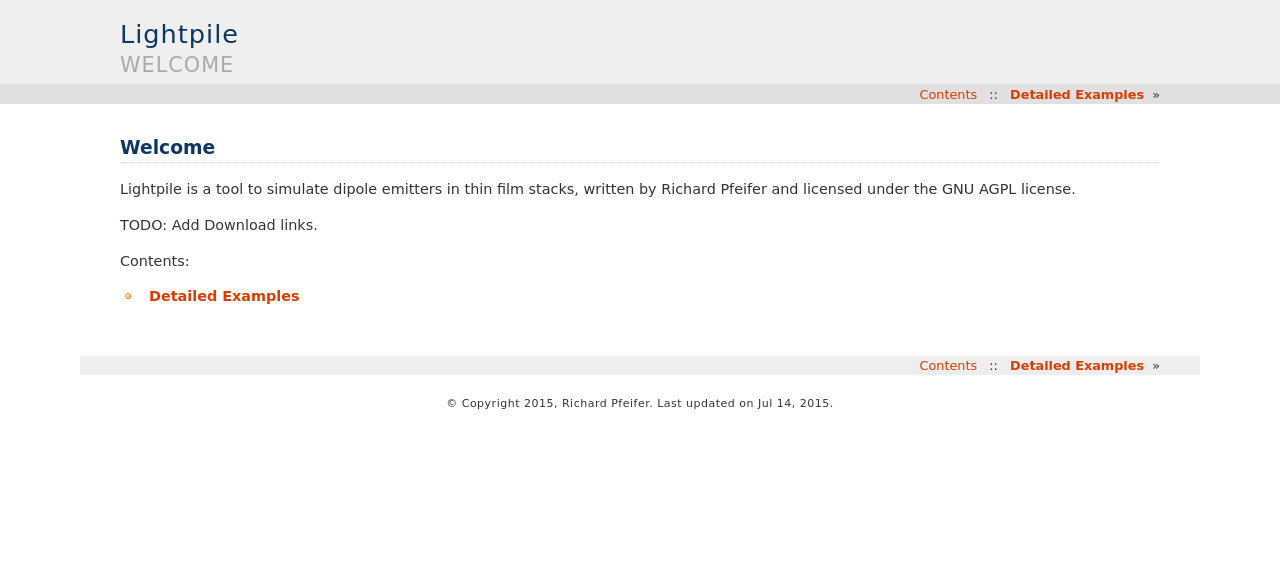
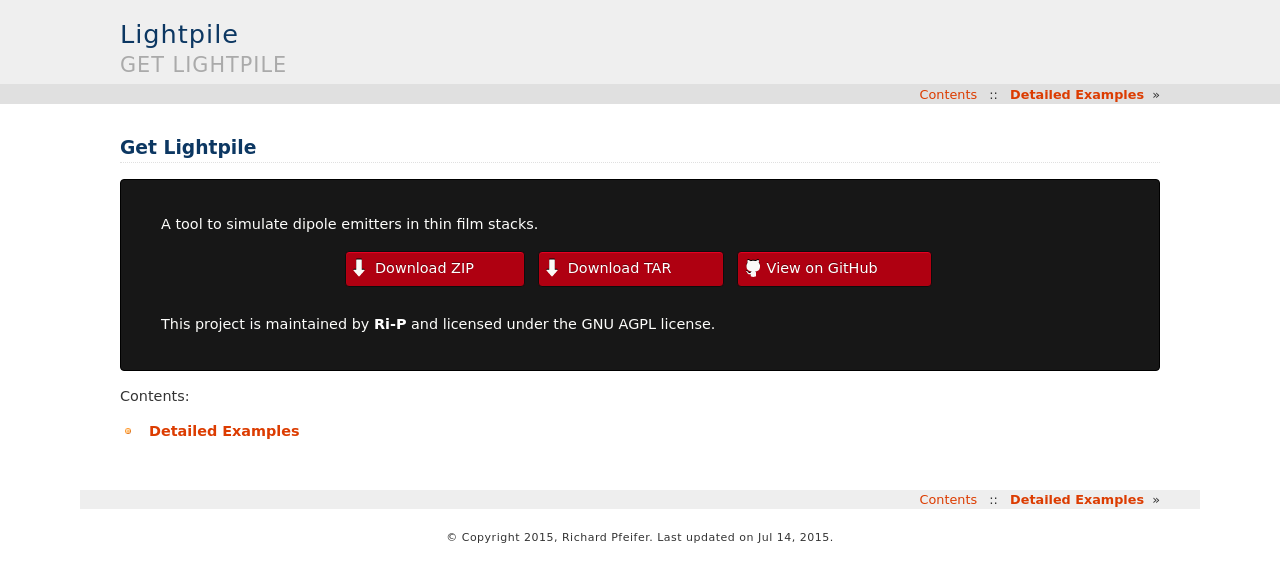
Before and after one commit to Ri-P/Lightpile, a Sphinx documentation site: the page built from docs/source/index.rst, in a window 1280 px wide. Shown: the top 582 px of the page. Built offline with Sphinx 7.4.7, drawn with Linux system fonts in a browser that asks for light colours; formulas are drawn with MathJax 3; pages that are not in the unit, such as notebooks, are missing from menus.

Commit message:
Add download box to main page of docs.

```diff
--- /dev/null
+++ b/docs/source/_static/custom.css
@@ -0,0 +1,67 @@
+/*
+body {
+  background-color: #FBFAF7;
+}
+*/
+div.downloads {
+  background-color: #171717;
+  color: #FDFDFB;
+  padding: 20px 40px;
+  border: 1px solid #000;
+  border-radius: 4px;
+}
+
+div.downloads table {
+  width: 600px;
+  border-style: none;
+  border-bottom-style: none;
+}
+
+div.downloads table.docutils td {
+  border-style: none none none;
+}
+
+div.downloads p.button {
+  margin-bottom: 12px;
+  line-heigth: 1em;
+  padding: 6px 6px 6px 7px;
+  background: #AF0011;
+  background: -moz-linear-gradient(top, #AF0011 0%, #820011 100%);
+  background: -o-linear-gradient(top, #AF0011 0%, #820011 100%);
+  border-radius: 4px;
+  border: 1px solid #0D0D0D;
+  -webbkit-box-shadow: inset 0px 1px 1px 0 rgba(233,2,38,1);
+  box-shadow: inset 0px 1px 1px 0 rgba(233,2,38,1);
+}
+
+div.downloads p.button:hover {
+  background: #C3001D;
+  background: -moz-linear-gradient(top, #C3001D 0%, #950119 100%);
+  background: -webkit-gradient(linear, left top, left bottom, color-stop(0%, #f8f8f8), color-stop(100%, #dddddd));
+  background: -webkit-linear-gradient(top, #C3001D, #950119 100%);
+  background: -o-linear-gradient(top, #C3001D 0%, #950119 100%);
+  background: -ms-linear-gradient(top, #C3001D 0%, #950119 100%);
+  background: linear-gradient(top, #C3001D 0%, #950119 100%);
+}
+
+div.downloads p.button a {
+  color: #fff;
+  -webkit-font-smoothing: antialiased;
+  background: url(./arrow-down.png) no-repeat;
+  font-weight: normal;
+  text-shadow: rgba(0, 0, 0, 0.4) 0 -1px 0;
+  padding: 2px 2px 2px 22px;
+  height: 30px;
+}
+
+div.downloads p.github a {
+  background: url(./octocat-small.png) no-repeat 1px;
+}
+
+div.downloads p.button a:hover {
+  color: #fff;
+  text-decoration: none;
+}
+
+div.downloads a.external {
+  color: #fff;}
--- /dev/null
+++ b/docs/source/_templates/layout.html
@@ -0,0 +1,2 @@
+{% extends "!layout.html" %}
+{% set css_files = css_files + ["_static/custom.css"] %}
--- a/docs/source/index.rst
+++ b/docs/source/index.rst
@@ -3,12 +3,27 @@
    You can adapt this file completely to your liking, but it should at least
    contain the root `toctree` directive.
 
-Welcome
-=======
 
-Lightpile is a tool to simulate dipole emitters in thin film stacks, written by Richard Pfeifer and licensed under the GNU AGPL license.
+Get Lightpile
+=============
 
-TODO: Add Download links.
+.. container:: downloads
+
+   A tool to simulate dipole emitters in thin film stacks.
+
+   +--------------------------------+-------------------------------+-------------------------------+
+   | .. rst-class:: button          | .. rst-class:: button         | .. rst-class:: github button  |
+   |                                |                               |                               |
+   | `Download ZIP`_                | `Download TAR`_               | `View on GitHub`_             |
+   +--------------------------------+-------------------------------+-------------------------------+
+
+   .. _Download ZIP: https://github.com/Ri-P/Lightpile/zipball/master
+   .. _Download TAR: https://github.com/Ri-P/Lightpile/tarball/master
+   .. _View on GitHub: https://github.com/Ri-P/Lightpile
+
+   This project is maintained by `Ri-P`_ and licensed under the GNU AGPL license.
+
+   .. _Ri-P: https://github.com/Ri-P/
 
 Contents:
 
```
Also changed, not shown: docs/source/_static/arrow-down.png (added), docs/source/_static/octocat-small.png (added).
